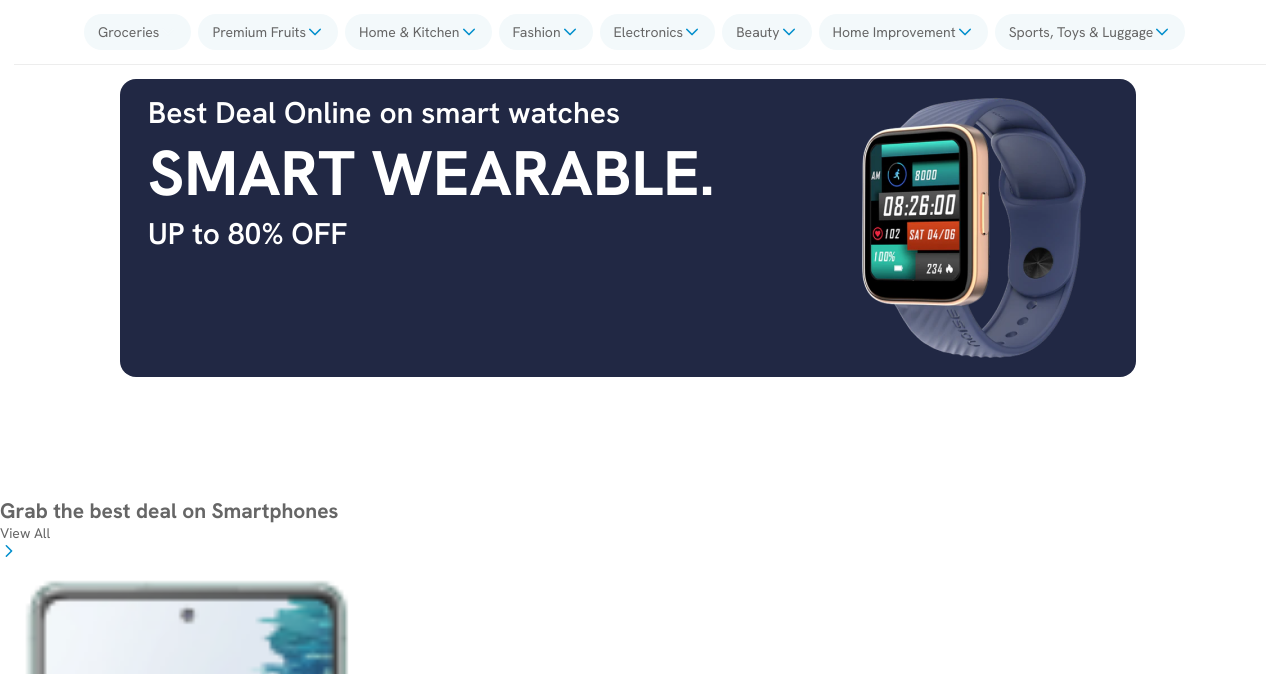
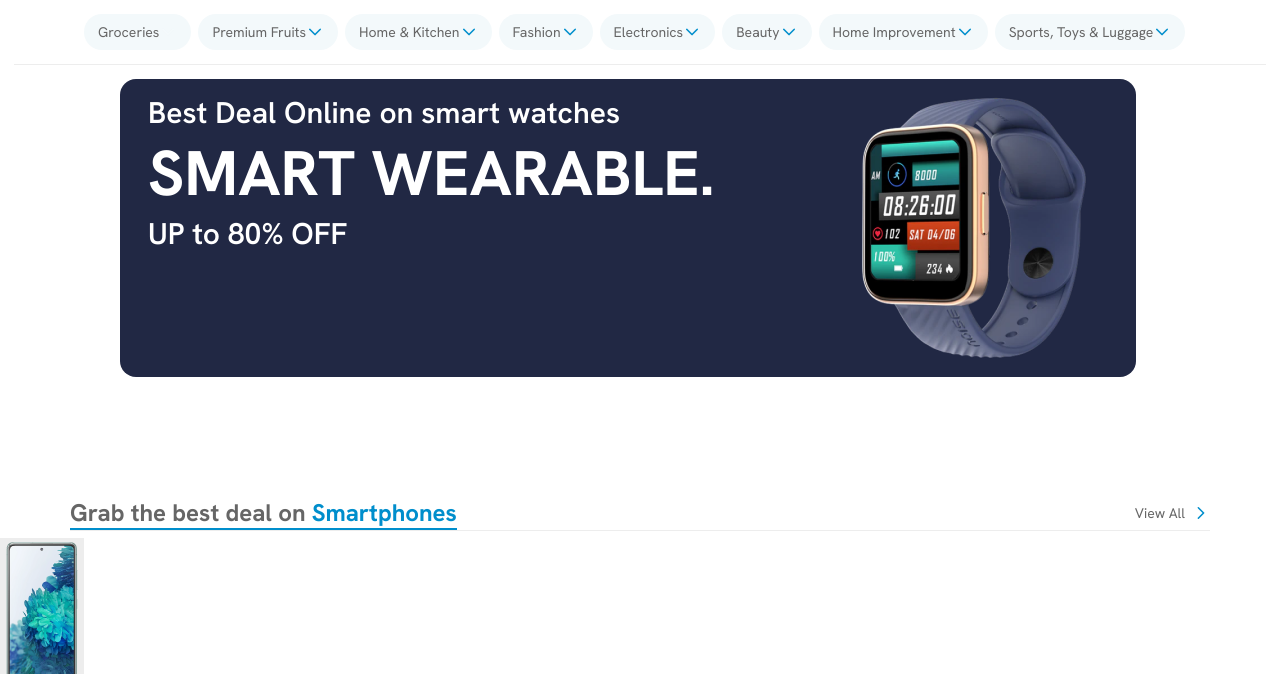
Before and after one commit to AndeersonDEV/Loja-Ecommerce, a plain HTML site: page index.html in a window 1280 px wide. Shown: the part 126-800 px from the top of the page. Drawn offline with Linux system fonts and the light colour scheme.

Commit message:
inserindo categorias

```diff
--- a/index.html
+++ b/index.html
@@ -92,10 +92,10 @@
                 <img src="./assets/image 2.png" alt="relogio smartwatch">
             </section>
             <section>
-                <div>
-                <h2>Grab the best deal on <span>Smartphones</span></h2>
+                <div class="telefones">
+                <h2 class="telefones__titulo">Grab the best deal on <span class="destaque-telefones">Smartphones</span></h2>
                 <ul>
-                    <li>
+                    <li class="telefones__lista">
                         <p>View All</p>
                         <img src="./assets/Arrow - Down 2 (2).png" alt="seta para direita">
                     </li>
@@ -105,7 +105,7 @@
                 <div>
                     <ul>
                         <li class="card">
-                            <img src="./assets/image 3.png" alt="">
+                            <img src="./assets/image 3.png" alt="" class="card__imagem">
                             <p>Galaxy S22 Ultra</p>
                             <div>
                                 <p>R$ 3.299,99</p>
```
